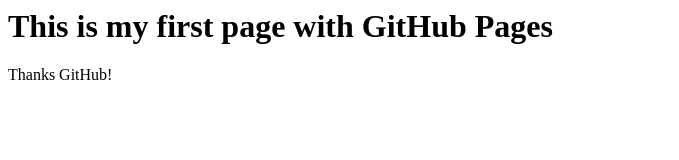
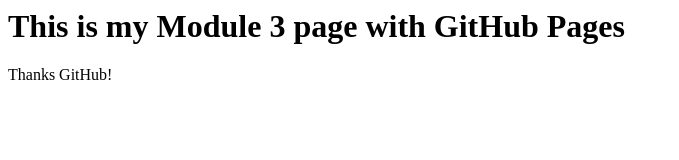
Before and after one commit to josephus99/josephus99.github.io, a plain HTML site: page index.html in a window 1280 px wide. Shown: the whole page, without its empty margins (0-679 px from the left). Drawn offline with Linux system fonts and the light colour scheme.

Commit message:
Update index.html

```diff
--- a/index.html
+++ b/index.html
@@ -1,4 +1,4 @@
 <html>
-<h1> This is my first page with GitHub Pages </h1>
+<h1> This is my Module 3 page with GitHub Pages </h1>
 <p>Thanks GitHub!</p>
 </html>
```
